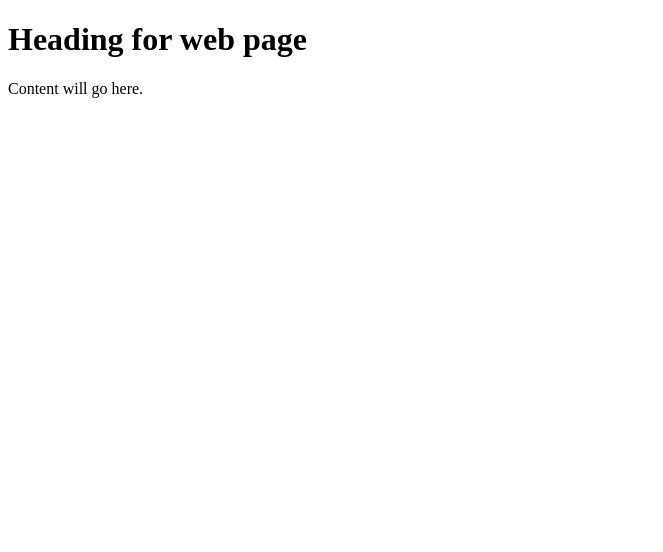
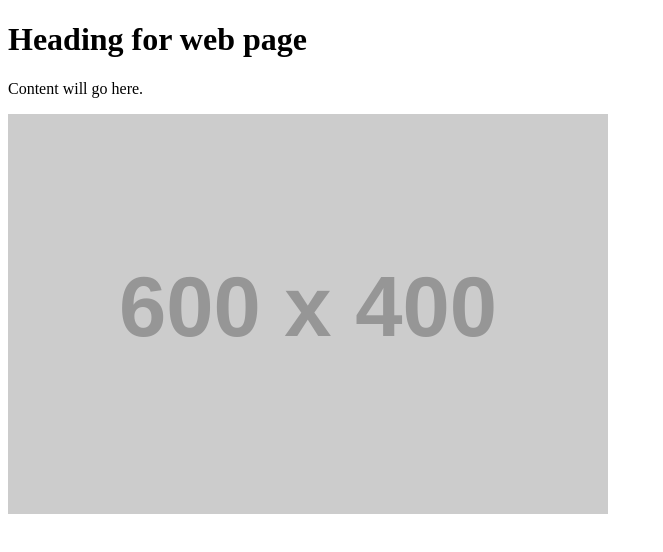
Before and after one commit to m-deluca/first-repo, a plain HTML site: page index.html in a window 1280 px wide. Shown: the whole page, without its empty margins (0-663 px from the left). Drawn offline with Linux system fonts and the light colour scheme; placeholder pictures from the web are drawn by us.

Commit message:
added an image
added an image

```diff
--- a/index.html
+++ b/index.html
@@ -7,5 +7,6 @@
 <body>
     <h1>Heading for web page</h1>
     <p>Content will go here.</p>
+    <img src="https://placehold.co/600x400">
 </body>
 </html>
```
